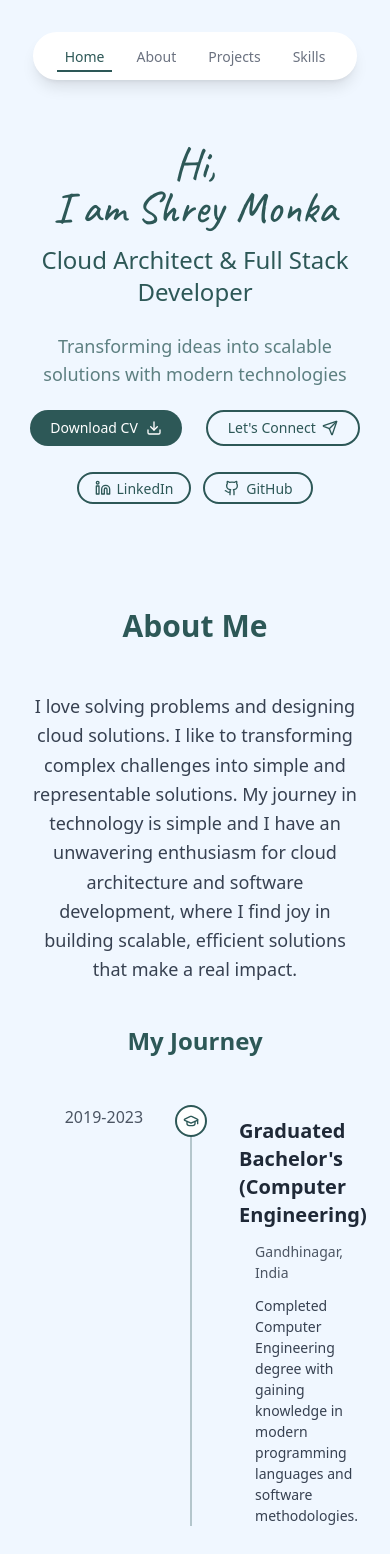
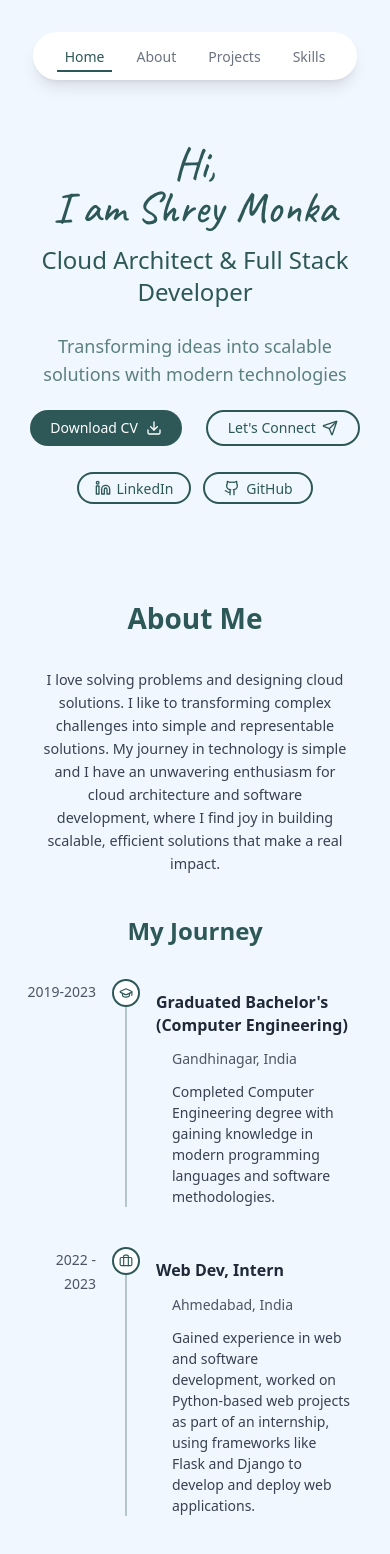
Before and after one commit to shreymonka/portfolio-website, a React (Vite) app: page / in a window 390 px wide. Shown: the top 1554 px of the page. Built offline with nearby package versions, Linux system fonts and the light colour scheme.

Commit message:
V1.3 - Made mobile friendly and added new path for images

```diff
--- /dev/null
+++ b/src/components/About/About.css
@@ -0,0 +1,106 @@
+/* About.css */
+
+/* Desktop styles (can remain as they are) */
+.timeline-item {
+    position: relative;
+  }
+
+  /* Mobile Responsive Styles */
+  @media screen and (max-width: 640px) {
+    /* About section container */
+    #about {
+      padding: 2rem 1rem !important;
+    }
+
+    /* Main title "About Me" */
+    #about h2.text-3xl {
+      font-size: 1.75rem !important;
+      margin-bottom: 2rem !important;
+    }
+
+    /* Personal Introduction paragraph */
+    #about .mb-10 p.text-lg {
+      font-size: 0.9rem !important;
+      line-height: 1.6 !important;
+      padding: 0 0.5rem !important;
+    }
+
+    /* Journey section title */
+    #about h3.text-2xl {
+      font-size: 1.5rem !important;
+      margin-bottom: 2rem !important;
+    }
+
+    /* Timeline item container adjustments */
+    .flex.gap-8.mb-16 {
+      gap: 1rem !important;
+      margin-bottom: 2.5rem !important;
+    }
+
+    /* Year section */
+    .w-32.text-right {
+      width: 4.5rem !important;
+    }
+
+    .w-32.text-right span {
+      font-size: 0.875rem !important;
+    }
+
+    /* Timeline vertical line */
+    .absolute.h-full.w-0\.5 {
+      width: 2px !important;
+    }
+
+    /* Timeline circle */
+    .w-8.h-8 {
+      width: 1.75rem !important;
+      height: 1.75rem !important;
+    }
+
+    /* Timeline icon */
+    .w-8.h-8 svg {
+      width: 0.875rem !important;
+      height: 0.875rem !important;
+    }
+
+    /* Content section */
+    .flex-1 h3 {
+      font-size: 1rem !important;
+      line-height: 1.4 !important;
+      margin-bottom: 0.25rem !important;
+    }
+
+    .flex-1 p.text-gray-600 {
+      font-size: 0.875rem !important;
+      margin-bottom: 0.375rem !important;
+    }
+
+    .flex-1 p.text-gray-700 {
+      font-size: 0.875rem !important;
+      line-height: 1.5 !important;
+    }
+
+    /* Container max width adjustment */
+    .max-w-5xl {
+      width: 100% !important;
+      padding: 0 0.5rem !important;
+    }
+
+    /* Personal introduction container */
+    .max-w-3xl {
+      width: 100% !important;
+      padding: 0 0.5rem !important;
+    }
+
+    /* Ensure proper spacing between items */
+    .relative > div:last-child {
+      margin-bottom: 0 !important;
+    }
+  }
+
+  /* Optional: Add smooth transitions for better user experience */
+  @media screen and (max-width: 640px) {
+    * {
+      transition: all 0.3s ease-in-out;
+    }
+  }
--- a/src/components/About/About.jsx
+++ b/src/components/About/About.jsx
@@ -1,5 +1,6 @@
 import React from 'react';
 import { GraduationCap, Briefcase } from 'lucide-react';
+import './About.css';
 
 const TimelineItem = ({ year, title, location, description, icon: Icon }) => (
   <div className="flex gap-8 mb-16">
--- a/src/components/Project/Project.jsx
+++ b/src/components/Project/Project.jsx
@@ -1,4 +1,11 @@
 import React from 'react';
+
+// Import images directly at the top of the file
+import bidwiseImage from '../../assets/Bidwise3.png';
+import travelBuddyImage from '../../assets/TravelBuddy.png';
+import cryppyImage from '../../assets/Cryppy.png';
+import ddpImage from '../../assets/ddp2.png';
+import sldsImage from '../../assets/slds.png';
 
 const TechTag = ({ name, variant = 'filled' }) => {
   // Styles now include hover states that switch between filled and outline
@@ -97,7 +104,7 @@ const Projects = () => {
       title: "BidWise",
       description: "An innovative online and real-time auction platform that redefines the auction experience by prioritizing user control. BidWise provides a seamless and enjoyable bidding experience with real-time insights, analytics, and adaptive scaling.",
       technologies: ["ANGULAR", "SPRINGBOOT", "MYSQL", "DOCKER", "TYPESCRIPT", "JAVA", "CHART.JS", "BOOTSTRAP"],
-      image: "./src/assets/Bidwise3.png",
+      image: bidwiseImage,
       // githubUrl: "https://github.com/shreymonka/bidwise",
       keyFeatures: [
         {
@@ -126,8 +133,8 @@ const Projects = () => {
       title: "TravelBuddy",
       description: "The application provides a platform where users can create detailed travel plans, including flights, accommodations, activities, and transportation. The users can share their stories via a mini tweet like posts on the web application.",
       technologies: ["AWS", "EC2", "CloudFormation", "IaaS", "ANGULAR", "SPRINGBOOT", "MYSQL", "DOCKER", "BOOTSTRAP"],
-      image: "src/assets/TravelBuddy.png",
-      githubUrl: "https://github.com/shreymonka/TravelBuddy",
+      image: travelBuddyImage,
+      // githubUrl: "https://github.com/shreymonka/TravelBuddy",
       keyFeatures: [
         {
           icon: "🔐",
@@ -155,8 +162,8 @@ const Projects = () => {
       title: "Cryppy : CryptoTracker",
       description: "A dynamic cryptocurrency tracking platform that delivers real-time market insights, personalized watchlists, and curated news updates. Built with React, this application empowers users to make informed decisions in the crypto market through intuitive analytics and live price monitoring.",
       technologies: ["REACT", "REDUX", "BOOTSTRAP", "CHARTJS", "ANT DESIGN", "BING NEWS API", "COIN RANKING API"],
-      image: "src/assets/Cryppy.png",
-      githubUrl: "https://github.com/shreymonka/Cryppy",
+      image: cryppyImage,
+      // githubUrl: "https://github.com/shreymonka/Cryppy",
       keyFeatures: [
         {
           icon: "📊",
@@ -190,8 +197,8 @@ const Projects = () => {
       "IMUTILS",
       "HAAR-CASCADE",
       "IMAGE-PROCESSING"],
-      image: "src/assets/ddp2.png",
-      githubUrl: "https://github.com/shreymonka/DrowsinessDetectionSystem",
+      image: ddpImage,
+      // githubUrl: "https://github.com/shreymonka/DrowsinessDetectionSystem",
       keyFeatures: [
         {
           icon: "👁️",
@@ -228,8 +235,8 @@ const Projects = () => {
         "TRANSFER-LEARNING",
         "COMPUTER-VISION"
       ],
-      image: "src/assets/slds.png",
-      githubUrl: "https://github.com/shreymonka/SignLanguageDetectionSystem",
+      image: sldsImage,
+      // githubUrl: "https://github.com/shreymonka/SignLanguageDetectionSystem",
       keyFeatures: [
         {
           icon: "🤲",
```
